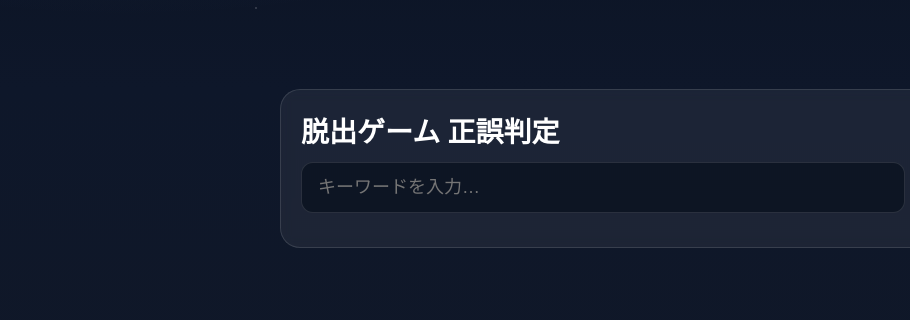
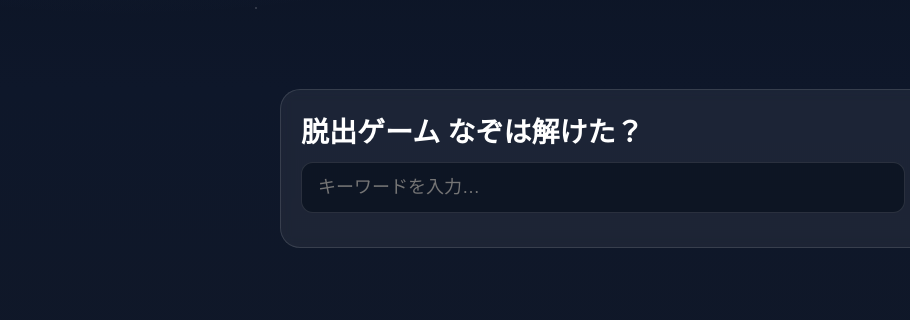
Before and after one commit to itoutakuya0434/escape-judge, a plain HTML site: page index.html in a window 1280 px wide. Shown: the part 232-552 px from the top of the page, 0-910 px from the left. Drawn offline with Linux system fonts and the light colour scheme.

Commit message:
Update index.html

```diff
--- a/index.html
+++ b/index.html
@@ -89,7 +89,7 @@
   <!-- UI -->
   <div class="grid">
     <div class="card">
-      <h1>脱出ゲーム 正誤判定</h1>
+      <h1>脱出ゲーム なぞは解けた？</h1>
       <div class="row">
         <input id="answer" type="text" placeholder="キーワードを入力…"/>
         <button id="judgeBtn">判定</button>
```
